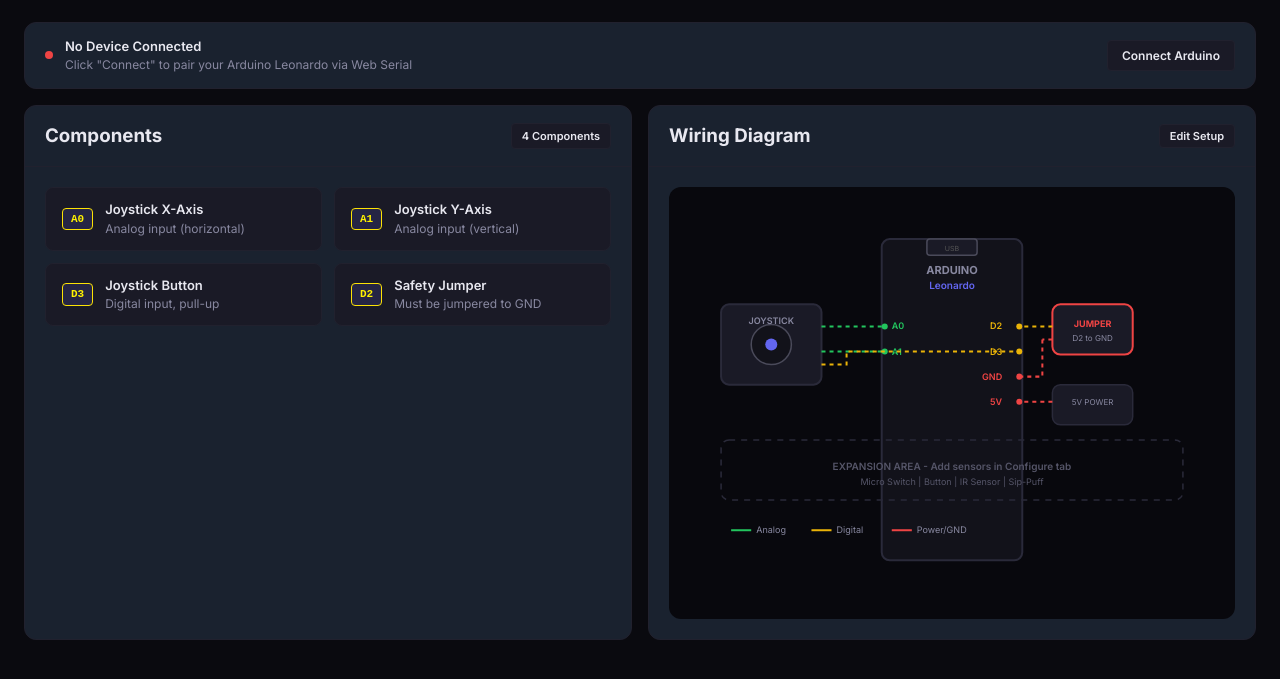
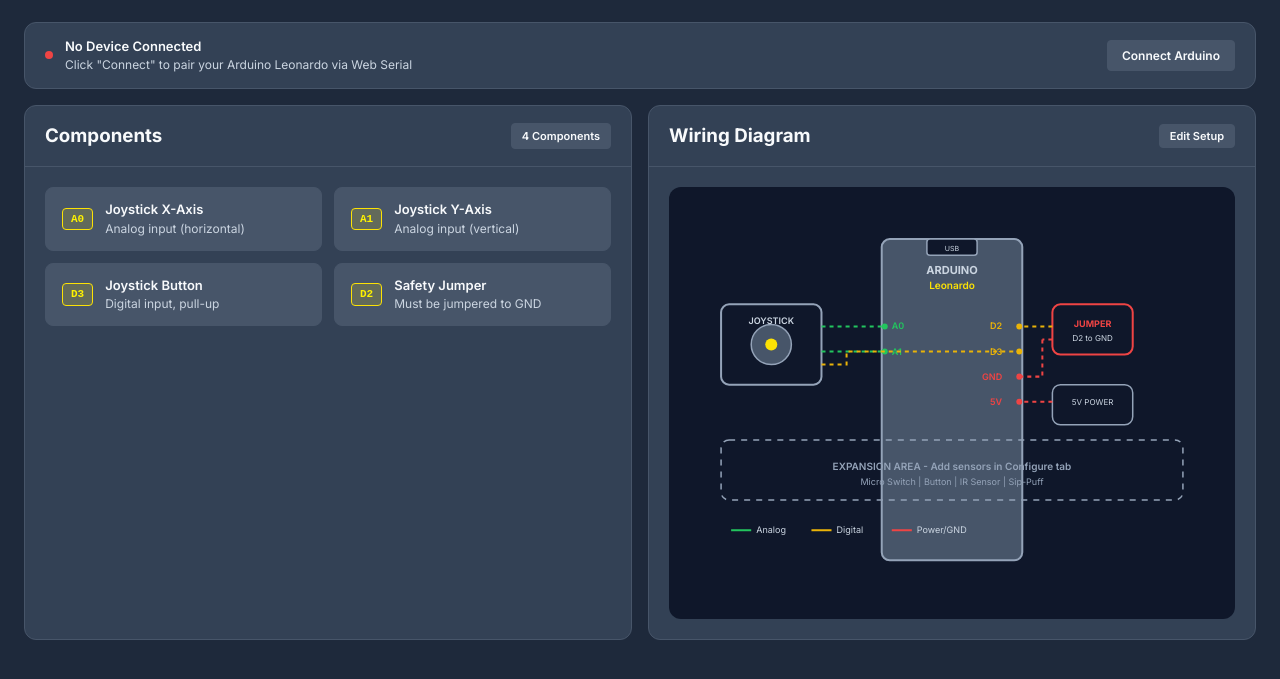
Before and after one commit to hamannkd-48/joystick_app, a website built with Vite: page app.html in a window 1280 px wide. Shown: the part 97-776 px from the top of the page. Built offline with nearby package versions, Linux system fonts and the light colour scheme; some packages are replaced by stand-ins of ours; no server answers.

Commit message:
brighten colors

```diff
--- a/app.html
+++ b/app.html
@@ -155,14 +155,14 @@
             <div class="wiring-diagram" id="wiringDiagram">
               <svg viewBox="0 0 500 360" fill="none" xmlns="http://www.w3.org/2000/svg">
                 <!-- Arduino Leonardo board -->
-                <rect x="180" y="20" width="140" height="320" rx="8" stroke="#2a2a3a" stroke-width="2" fill="#12121a" />
-                <text x="250" y="55" fill="#8888a0" font-size="11" text-anchor="middle" font-weight="700">ARDUINO</text>
-                <text x="250" y="70" fill="#6366f1" font-size="10" text-anchor="middle"
+                <rect x="180" y="20" width="140" height="320" rx="8" stroke="var(--border-active)" stroke-width="2" fill="var(--surface)" />
+                <text x="250" y="55" fill="var(--text-dim)" font-size="11" text-anchor="middle" font-weight="700">ARDUINO</text>
+                <text x="250" y="70" fill="var(--accent)" font-size="10" text-anchor="middle"
                   font-weight="600">Leonardo</text>
 
                 <!-- USB port -->
-                <rect x="225" y="20" width="50" height="16" rx="3" stroke="#4a4a5a" stroke-width="1.5" fill="#1a1a26" />
-                <text x="250" y="32" fill="#555" font-size="7" text-anchor="middle">USB</text>
+                <rect x="225" y="20" width="50" height="16" rx="3" stroke="var(--border-active)" stroke-width="1.5" fill="var(--bg-dark)" />
+                <text x="250" y="32" fill="var(--text-dim)" font-size="7" text-anchor="middle">USB</text>
 
                 <!-- Pin labels on board -->
                 <text x="190" y="110" fill="#22c55e" font-size="9" font-weight="600">A0</text>
@@ -181,10 +181,10 @@
                 <circle cx="317" cy="182" r="3" fill="#ef4444" />
 
                 <!-- Joystick module -->
-                <rect x="20" y="85" width="100" height="80" rx="8" stroke="#2a2a3a" stroke-width="2" fill="#1a1a26" />
-                <circle cx="70" cy="125" r="20" stroke="#4a4a5a" stroke-width="1.5" fill="#12121a" />
-                <circle cx="70" cy="125" r="6" fill="#6366f1" />
-                <text x="70" y="105" fill="#8888a0" font-size="9" text-anchor="middle" font-weight="600">JOYSTICK</text>
+                <rect x="20" y="85" width="100" height="80" rx="8" stroke="var(--border-active)" stroke-width="2" fill="var(--bg-dark)" />
+                <circle cx="70" cy="125" r="20" stroke="var(--border-active)" stroke-width="1.5" fill="var(--surface)" />
+                <circle cx="70" cy="125" r="6" fill="var(--accent)" />
+                <text x="70" y="105" fill="var(--text-dim)" font-size="9" text-anchor="middle" font-weight="600">JOYSTICK</text>
 
                 <!-- Wires from joystick to Arduino -->
                 <line x1="120" y1="107" x2="183" y2="107" stroke="#22c55e" stroke-width="2" stroke-dasharray="4,4" />
@@ -193,9 +193,9 @@
                   fill="none" />
 
                 <!-- Safety jumper -->
-                <rect x="350" y="85" width="80" height="50" rx="8" stroke="#ef4444" stroke-width="2" fill="#1a1a26" />
+                <rect x="350" y="85" width="80" height="50" rx="8" stroke="#ef4444" stroke-width="2" fill="var(--bg-dark)" />
                 <text x="390" y="108" fill="#ef4444" font-size="9" text-anchor="middle" font-weight="700">JUMPER</text>
-                <text x="390" y="122" fill="#8888a0" font-size="8" text-anchor="middle">D2 to GND</text>
+                <text x="390" y="122" fill="var(--text-dim)" font-size="8" text-anchor="middle">D2 to GND</text>
 
                 <!-- Wire from jumper -->
                 <line x1="350" y1="107" x2="317" y2="107" stroke="#eab308" stroke-width="2" stroke-dasharray="4,4" />
@@ -204,26 +204,26 @@
                   fill="none" />
 
                 <!-- Power -->
-                <rect x="350" y="165" width="80" height="40" rx="8" stroke="#2a2a3a" stroke-width="1.5"
-                  fill="#1a1a26" />
-                <text x="390" y="185" fill="#8888a0" font-size="8" text-anchor="middle">5V POWER</text>
+                <rect x="350" y="165" width="80" height="40" rx="8" stroke="var(--border-active)" stroke-width="1.5"
+                  fill="var(--bg-dark)" />
+                <text x="390" y="185" fill="var(--text-dim)" font-size="8" text-anchor="middle">5V POWER</text>
                 <line x1="350" y1="182" x2="317" y2="182" stroke="#ef4444" stroke-width="2" stroke-dasharray="4,4" />
 
                 <!-- Extra sensor area (dashed) -->
-                <rect x="20" y="220" width="460" height="60" rx="8" stroke="#2a2a3a" stroke-width="1.5"
+                <rect x="20" y="220" width="460" height="60" rx="8" stroke="var(--border-active)" stroke-width="1.5"
                   stroke-dasharray="6,6" fill="none" />
-                <text x="250" y="250" fill="#555568" font-size="10" text-anchor="middle" font-weight="600">EXPANSION
+                <text x="250" y="250" fill="var(--text-muted)" font-size="10" text-anchor="middle" font-weight="600">EXPANSION
                   AREA - Add sensors in Configure tab</text>
-                <text x="250" y="265" fill="#555568" font-size="9" text-anchor="middle">Micro Switch | Button | IR
+                <text x="250" y="265" fill="var(--text-muted)" font-size="9" text-anchor="middle">Micro Switch | Button | IR
                   Sensor | Sip-Puff</text>
 
                 <!-- Legend -->
                 <line x1="30" y1="310" x2="50" y2="310" stroke="#22c55e" stroke-width="2" />
-                <text x="55" y="313" fill="#8888a0" font-size="9">Analog</text>
+                <text x="55" y="313" fill="var(--text-dim)" font-size="9">Analog</text>
                 <line x1="110" y1="310" x2="130" y2="310" stroke="#eab308" stroke-width="2" />
-                <text x="135" y="313" fill="#8888a0" font-size="9">Digital</text>
+                <text x="135" y="313" fill="var(--text-dim)" font-size="9">Digital</text>
                 <line x1="190" y1="310" x2="210" y2="310" stroke="#ef4444" stroke-width="2" />
-                <text x="215" y="313" fill="#8888a0" font-size="9">Power/GND</text>
+                <text x="215" y="313" fill="var(--text-dim)" font-size="9">Power/GND</text>
               </svg>
             </div>
           </div>
@@ -381,7 +381,7 @@
             <p style="font-size:12px;color:var(--text-dim);margin-bottom:12px;">When you're in the browser window, type
               any of these keys to apply changes instantly:</p>
             <div
-              style="background:var(--bg-darker); border:1px solid var(--border); border-radius:6px; padding:12px; font-family:monospace; font-size:12px; color:var(--text-dim); line-height:1.6;">
+              style="background:var(--bg-dark); border:1px solid var(--border); border-radius:6px; padding:12px; font-family:monospace; font-size:12px; color:var(--text-dim); line-height:1.6;">
               <div class="kb-shortcuts" style="display:flex; justify-content:space-between; gap: 16px;">
                 <div>
                   <span style="color:var(--text)">1</span> Steady<br>
--- a/css/added.css
+++ b/css/added.css
@@ -21,5 +21,5 @@
 }
 
 .kb-shortcuts {
-  color: #fff;
+  color: var(--text);
 }
--- a/css/app.css
+++ b/css/app.css
@@ -28,21 +28,19 @@
 }*/
 
 :root {
-  --bg: #0a0a0f;
-  --bg-card:
-    /*#12121a*/
-    rgba(31, 41, 55, .8);
-  --bg-dark: #08080d;
-  --surface: #1a1a26;
-  --surface-hover: #22222e;
-  --border: #21212e;
-  --border-active: #3e3e4b;
-  --text: #e8e8f0;
-  --text-dim: #8888a0;
-  --text-muted: #555568;
+  --bg: #1e293b;
+  --bg-card: #334155;
+  --bg-dark: #0f172a;
+  --surface: #475569;
+  --surface-hover: #64748b;
+  --border: #475569;
+  --border-active: #94a3b8;
+  --text: #f8fafc;
+  --text-dim: #cbd5e1;
+  --text-muted: #94a3b8;
   --accent: #fce205;
   --accent-light: #fff200;
-  --accent-glow: rgba(99, 102, 241, 0.15);
+  --accent-glow: rgba(252, 226, 5, 0.15);
   --green: #22c55e;
   --green-glow: rgba(34, 197, 94, 0.15);
   --red: #ef4444;
@@ -215,13 +213,13 @@ body {
 .btn-primary {
   background: var(--accent);
   border-color: var(--accent);
-  color: var(--bg);
+  color: #0f172a;
 }
 
 .btn-primary:hover {
   background: var(--accent-light);
   border-color: var(--accent-light);
-  color: white;
+  color: #000000;
 }
 
 .btn-danger {
@@ -544,7 +542,7 @@ input[type="range"] {
   width: 100%;
   height: 6px;
   -webkit-appearance: none;
-  background: var(--surface);
+  background: var(--text-dim);
   border-radius: 3px;
   outline: none;
 }
--- a/css/landing.css
+++ b/css/landing.css
@@ -18,16 +18,16 @@
 }*/
 
 :root {
-  --bg: #0f0f0a;
-  --bg-card: #1a1a12;
-  --bg-dark: #0d0d08;
-  --surface: #26261a;
-  --border: #3a3a2a;
-  --text: #f0f0e8;
-  --text-dim: #a0a088;
+  --bg: #1e293b;
+  --bg-card: #334155;
+  --bg-dark: #0f172a;
+  --surface: #475569;
+  --border: #475569;
+  --text: #f8fafc;
+  --text-dim: #cbd5e1;
   --accent: #fce205;
   --accent-light: #fff200;
-  --accent-glow: rgba(239, 241, 99, 0.15);
+  --accent-glow: rgba(252, 226, 5, 0.15);
   --green: #22c55e;
   --radius: 12px;
   --radius-sm: 8px;
@@ -109,13 +109,13 @@ a:hover {
 .btn-primary {
   background: var(--accent);
   border-color: var(--accent);
-  color: var(--bg);
+  color: #0f172a;
 }
 
 .btn-primary:hover {
   background: var(--accent-light);
   border-color: var(--accent-light);
-  color: white;
+  color: #000000;
   box-shadow: 0 0 30px var(--accent-glow);
 }
 
@@ -137,7 +137,7 @@ a:hover {
   left: 0;
   right: 0;
   z-index: 100;
-  background: rgba(10, 10, 15, 0.85);
+  background: rgba(30, 41, 59, 0.85);
   backdrop-filter: blur(12px);
   border-bottom: 1px solid var(--border);
 }
```
